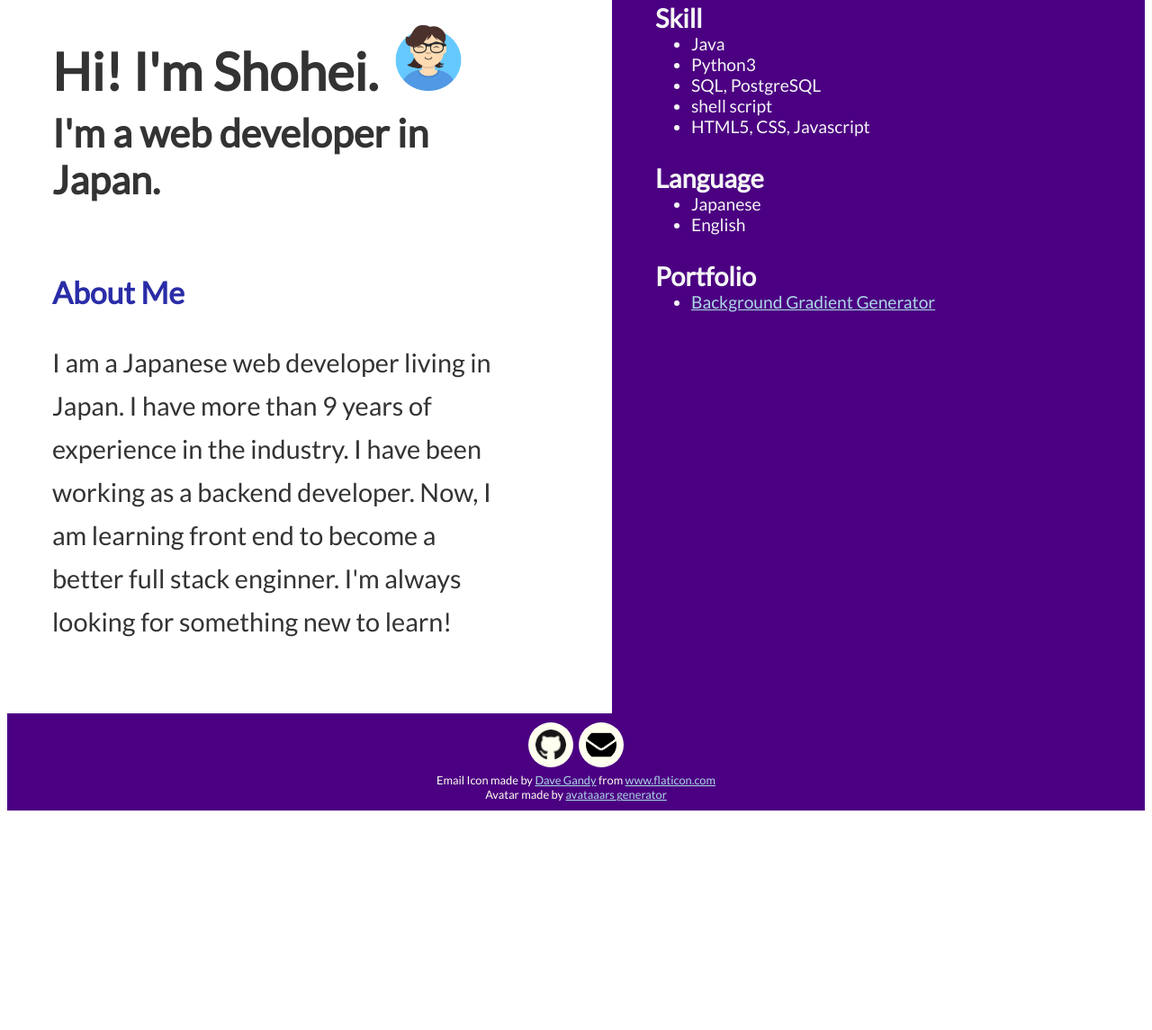
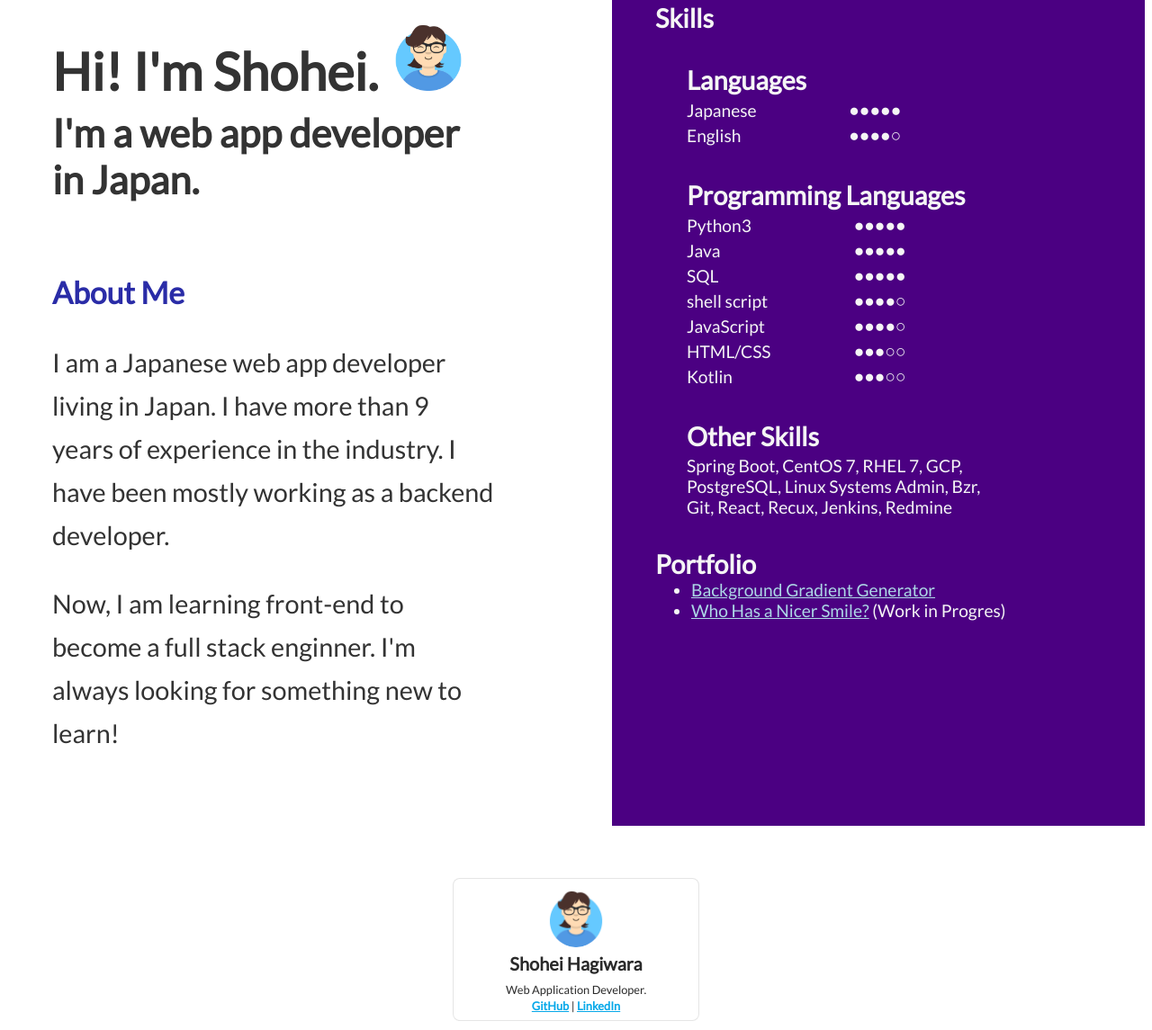
Before and after one commit to shoheihagiwara/resume, a plain HTML site: page index.html in a window 1280 px wide. Shown: the part 53-1198 px from the top of the page at 90% size. Before the commit the page ends 962 px from the top, so only its background shows below. Drawn offline with Linux system fonts and the light colour scheme.

Commit message:
Add skills, footer.

```diff
--- a/index.html
+++ b/index.html
@@ -15,36 +15,94 @@
         <div id="upper">
             <div id="main">
                 <h1 id="greet">Hi! I'm Shohei.</h1><img id="me-img" src="me.png" alt="Me">
-                <h2 id="sub-greet">I'm a web developer in Japan.</h2>
+                <h2 id="sub-greet">I'm a web app developer in Japan.</h2>
                 <h3>About Me</h3>
-                <p>I am a Japanese web developer living in Japan. I have more than 9 years of experience in the industry. I have been working as a backend developer. Now, I am learning front end to become a better full stack enginner. I'm always looking for something new to learn! </p>
+                <p>I am a Japanese web app developer living in Japan. I have more than 9 years of experience in the
+                    industry. I have been mostly working as a backend developer.</p>
+                <p>Now, I am learning front-end to become a
+                    full stack enginner. I'm always looking for something new to learn! </p>
             </div>
             <div id="skills">
-                <h4>Skill</h4>
-                <ul>
-                    <li>Java</li>
-                    <li>Python3</li>
-                    <li>SQL, PostgreSQL</li>
-                    <li>shell script</li>
-                    <li>HTML5, CSS, Javascript</li>
-                </ul>
-                <h4>Language</h4>
-                <ul>
-                    <li>Japanese</li>
-                    <li>English</li>
-                </ul>
+                <h4>Skills</h4>
+                <table>
+                    <tr>
+                        <th scope="col" colspan="2">Languages</th>
+                    <tr>
+                        <td>Japanese</td>
+                        <td>●●●●●</td>
+                    </tr>
+                    <tr>
+                        <td>English</td>
+                        <td>●●●●○</td>
+                    </tr>
+                </table>
+                <table>
+                    <tr>
+                        <th scope="col" colspan="2">Programming Languages</th>
+                    <tr>
+                        <td>Python3</td>
+                        <td>●●●●●</td>
+                    </tr>
+                    <td>Java</td>
+                    <td>●●●●●</td>
+                    </tr>
+                    <td>SQL</td>
+                    <td>●●●●●</td>
+                    </tr>
+                    <td>shell script</td>
+                    <td>●●●●○</td>
+                    </tr>
+                    <td>JavaScript</td>
+                    <td>●●●●○</td>
+                    </tr>
+                    <td>HTML/CSS</td>
+                    <td>●●●○○</td>
+                    </tr>
+                    <td>Kotlin</td>
+                    <td>●●●○○</td>
+                    </tr>
+                </table>
+                <table>
+                    <tr>
+                        <th scope="col">Other Skills</th>
+                    </tr>
+                    <tr>
+                        <td>Spring Boot, CentOS 7, RHEL 7, GCP, PostgreSQL, Linux Systems Admin, Bzr, Git, React, Recux,
+                            Jenkins, Redmine</td>
+                    </tr>
+                </table>
                 <h4>Portfolio</h4>
                 <ul>
-                    <li><a href="https://shoheihagiwara.github.io/background-gradient-generator/" target="_blank">Background Gradient Generator</a></li>
+                    <li><a href="https://shoheihagiwara.github.io/background-gradient-generator/"
+                            target="_blank" rel="noopener noreferrer">Background Gradient Generator</a></li>
+                    <li><a href="http://ai-generated-facemash.herokuapp.com/"
+                            target="_blank" rel="noopener noreferrer">Who Has a Nicer Smile?</a> (Work in Progres)</li>
                 </ul>
             </div>
         </div>
-    </div>
-    <div id="bottom">
-        <a href="https://github.com/shoheihagiwara"><img class="external-site-img" id="github-img" src="github.png" alt="github"></a>
-        <a href="mailto:hagiwara.shohei@gmail.com"><img class="external-site-img" id="email-img" src="envelope.png" alt="email"></a>
+
+        <div id="bottom">
+            <!--
+        <a href="https://github.com/shoheihagiwara"><img class="external-site-img" id="github-img" src="github.png"
+                alt="github"></a>
+        <a href="mailto:hagiwara.shohei@gmail.com"><img class="external-site-img" id="email-img" src="envelope.png"
+                alt="email"></a>
         <p>Email Icon made by <a href="https://www.flaticon.com/authors/dave-gandy" title="Dave Gandy">Dave
                 Gandy</a> from <a href="https://www.flaticon.com/" title="Flaticon">www.flaticon.com</a></p>
         <p>Avatar made by <a href="https://getavataaars.com/">avataaars generator</a></p>
+        -->
+
+
+            <article class="tc footer-item center bg-white br3 ba b--black-10 ma3 mw5">
+                <div class="tc"><img src="me.png" alt="My Icon" class="br-100 w3 dib" title="Shohei Hagiwara icon">
+                    <h1 class="f4">Shohei Hagiwara</h1>
+                </div>
+                <p class="lh-copy center f6 black-70"> Web Application Developer. </p>
+                <p><a target="_blank" rel="noopener noreferrer" href="https://github.com/shoheihagiwara">GitHub</a> | <a
+                        target="_blank" rel="noopener noreferrer"
+                        href="https://www.linkedin.com/in/shoheihagiwara">LinkedIn</a></p>
+            </article>
+        </div>
+
     </div>
 </body>
--- a/style.css
+++ b/style.css
@@ -1,7 +1,12 @@
+html {
+    height: 100%;
+}
+
 body {
     color: #333;
     font-family: Lato, Arial, sans-serif;
     font-size: 1.8rem;
+    height: 100%;
 }
 
 #greet {
@@ -27,15 +32,16 @@ ul {
 }
 
 #container {
-    display: grid;
-    grid-template-rows: 1fr;
-    gap: 100px;
+    height: 100%;
+    display: flex;
+    flex-direction: column;
 }
 
 #upper {
     display: grid;
     grid-template-columns: repeat(auto-fit, minmax(400px, 1fr));
     gap: 80px;
+    flex: 1;
 }
 
 #skills {
@@ -78,26 +84,7 @@ li {
     font-size: 1.2rem;
 }
 
-#bottom {
-    background-color: indigo;
-    padding: 10px;
-    text-align: center;
-}
 
-#bottom p {
-    color: ivory;
-    margin: 0;
-    font-size: 0.8rem;
-    background-color: indigo;
-}
-
-#bottom a {
-    color: lightblue;
-}
-
-#bottom a:visited {
-    color: lightblue;
-}
 
 #skills a {
     color: lightblue;
@@ -106,3 +93,129 @@ li {
 #skills a:visited {
     color: lightblue;
 }
+#bottom {
+    /*background-color: indigo;*/
+    padding: 10px;
+    text-align: center;
+}
+
+#bottom p {
+    /*color: ivory;*/
+    margin: 0;
+    font-size: 0.8rem;
+    color: #2a2a2a;
+    /*background-color: indigo;*/
+}
+
+#bottom h1 {
+    color: #2a2a2a;
+}
+#bottom a {
+    color: rgb(5, 168, 233);
+    font-weight: bold;
+}
+#bottom a:visited {
+    color: rgb(5, 168, 233);
+    font-weight: bold;
+}
+
+#bottom article {
+    margin: 3rem auto 0 auto;
+    padding: .5rem;
+}
+
+#bottom h1 {
+    margin: 0 0 .5rem 0;
+}
+
+table, td, tr, th {
+    width: 350px;
+    margin: 2rem;
+}
+
+th {
+    text-align: left;
+
+}
+td {
+    font-size: 1.2rem;
+}
+
+
+/* mimicing Tachyon */
+.center {
+    margin-right: auto;
+    margin-left: auto;
+}
+
+.tc {
+    text-align: center;
+}
+
+article {
+    display: block;
+}
+
+.ma3 {
+    margin: 1rem;
+}
+
+.bg-white {
+    background-color: #fff;
+}
+
+.mw5 {
+    max-width: 16rem;
+}
+
+.br3 {
+    border-radius: .5rem;
+}
+
+.b--black-10 {
+    border-color: rgba( 0, 0, 0, .1 );
+}
+
+.ba {
+    border-style: solid;
+    border-width: 1px;
+}
+
+.footer-item {
+    padding: 1rem;
+}
+.w3 {
+    width: 4rem;
+}
+
+.dib {
+    display: inline-block;
+}
+.br-100 {
+    border-radius: 100%;
+}
+
+.f4 {
+    font-size: 1.25rem;
+}
+
+.f6 {
+    font-size: .875rem;
+}
+
+.black-70 {
+    color: rgba( 0, 0, 0, .7 );
+}
+
+.lh-copy {
+    line-height: 1.5;
+}
+
+/*
+img {
+    max-width: 100%;
+}
+img {
+    border-style: none;
+}
+*/
```
